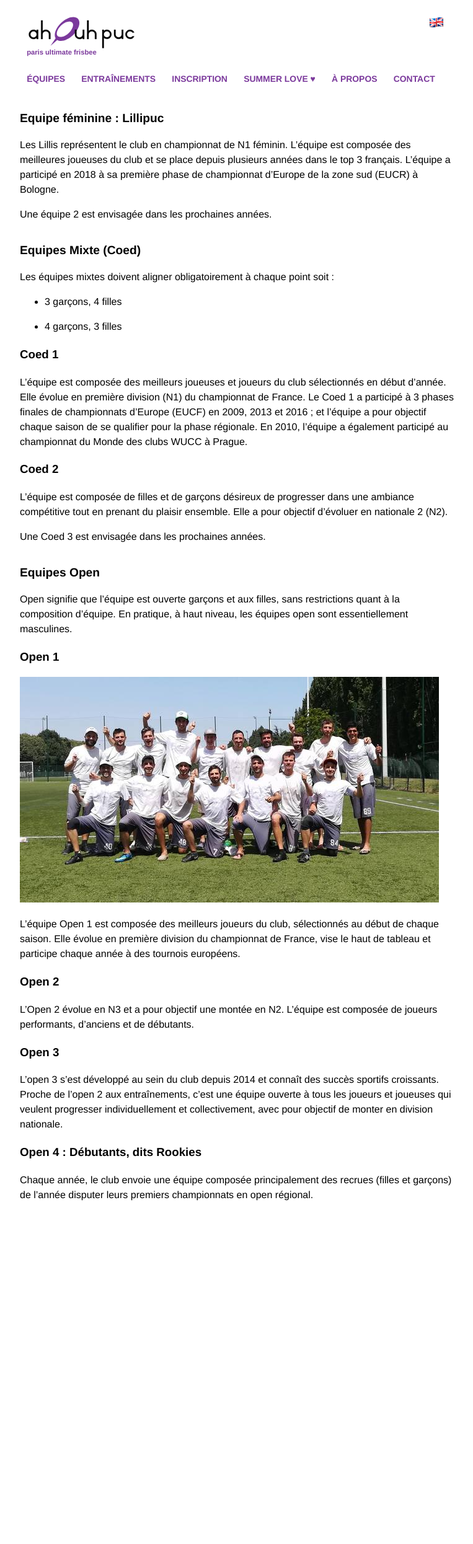
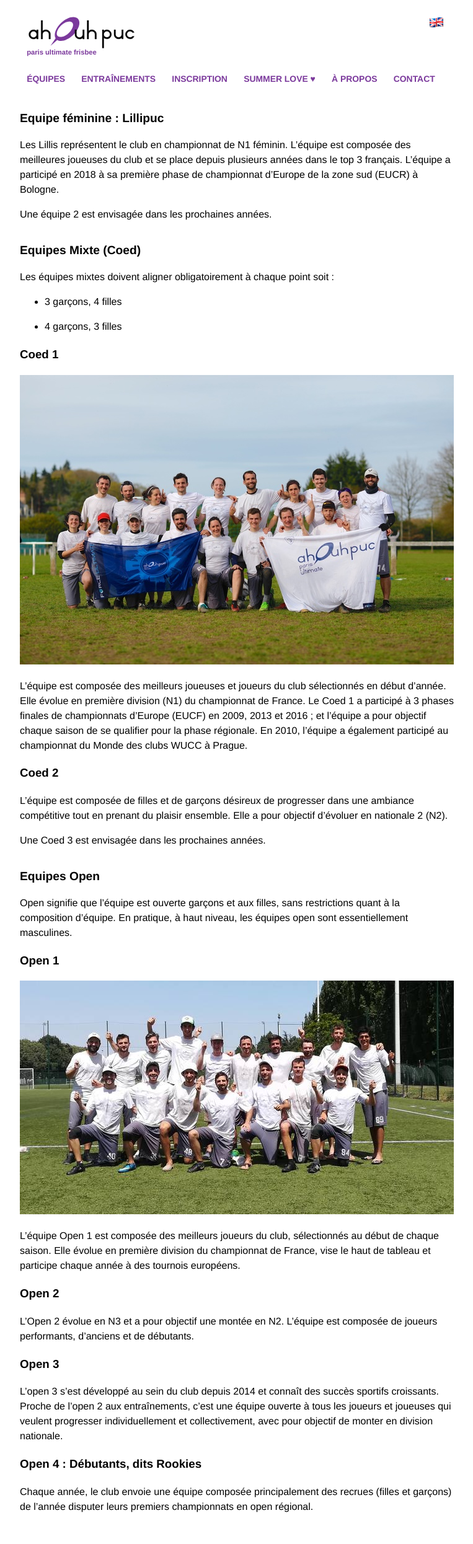
Before and after one commit to ahouhpuc/ahouhpuc.github.io, a Jekyll site: the page built from équipes.markdown, in a window 1280 px wide. Shown: the whole page at 62% size, without its empty margins (258-1021 px from the left). Built offline with Jekyll 4.4.1, drawn with Linux system fonts in a browser that asks for light colours; before the commit the page ends 1988 px from its top, so only the background shows below that.

Commit message:
ajout photo coed1

```diff
--- a/équipes.markdown
+++ b/équipes.markdown
@@ -21,6 +21,8 @@ Les équipes mixtes doivent aligner obligatoirement à chaque point soit :
 * 4 garçons, 3 filles
 
 ### Coed 1
+
+![Coed1 2018](coed1-2018.jpg)
 
 L’équipe est composée des meilleurs joueuses et joueurs du club sélectionnés en
 début d’année. Elle évolue en première division (N1) du championnat de France.
```
Also changed, not shown: coed1-2018.jpg (added), open1-2018.jpg, open1-2018_or.jpg (added), 1 other file.
